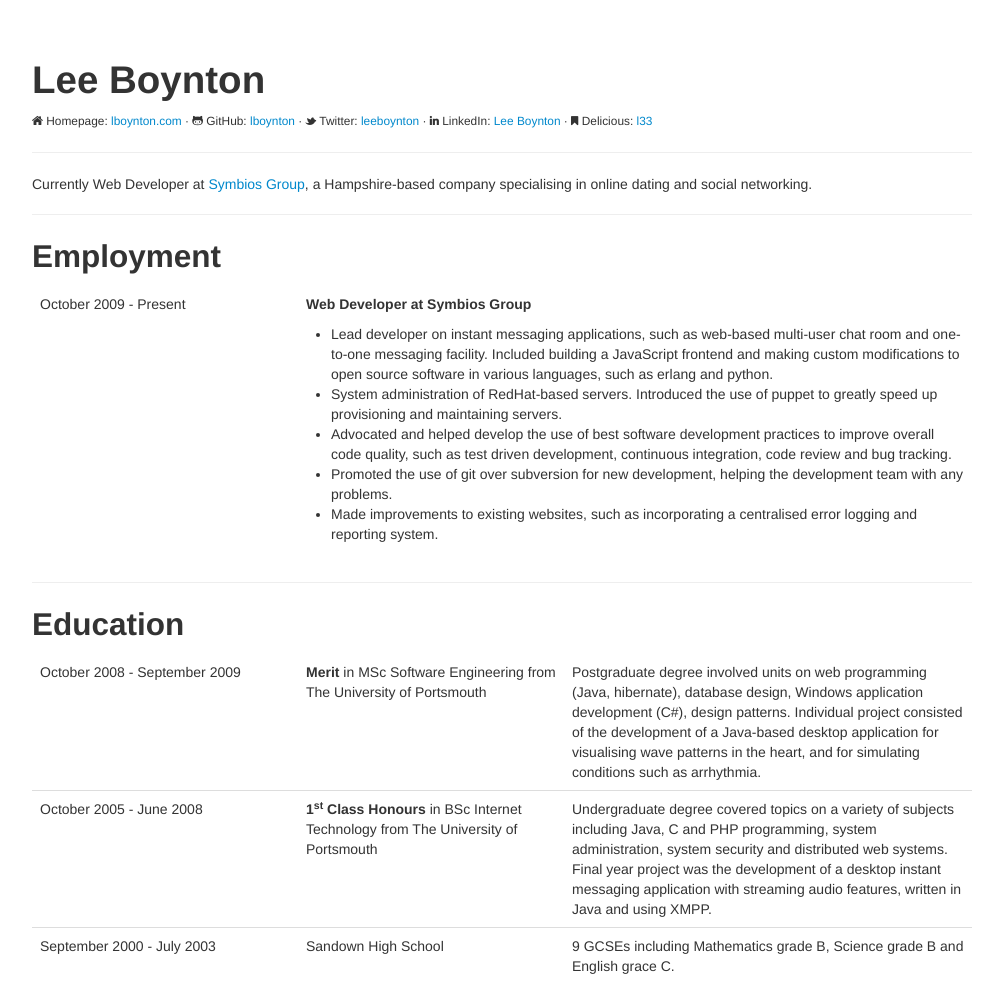
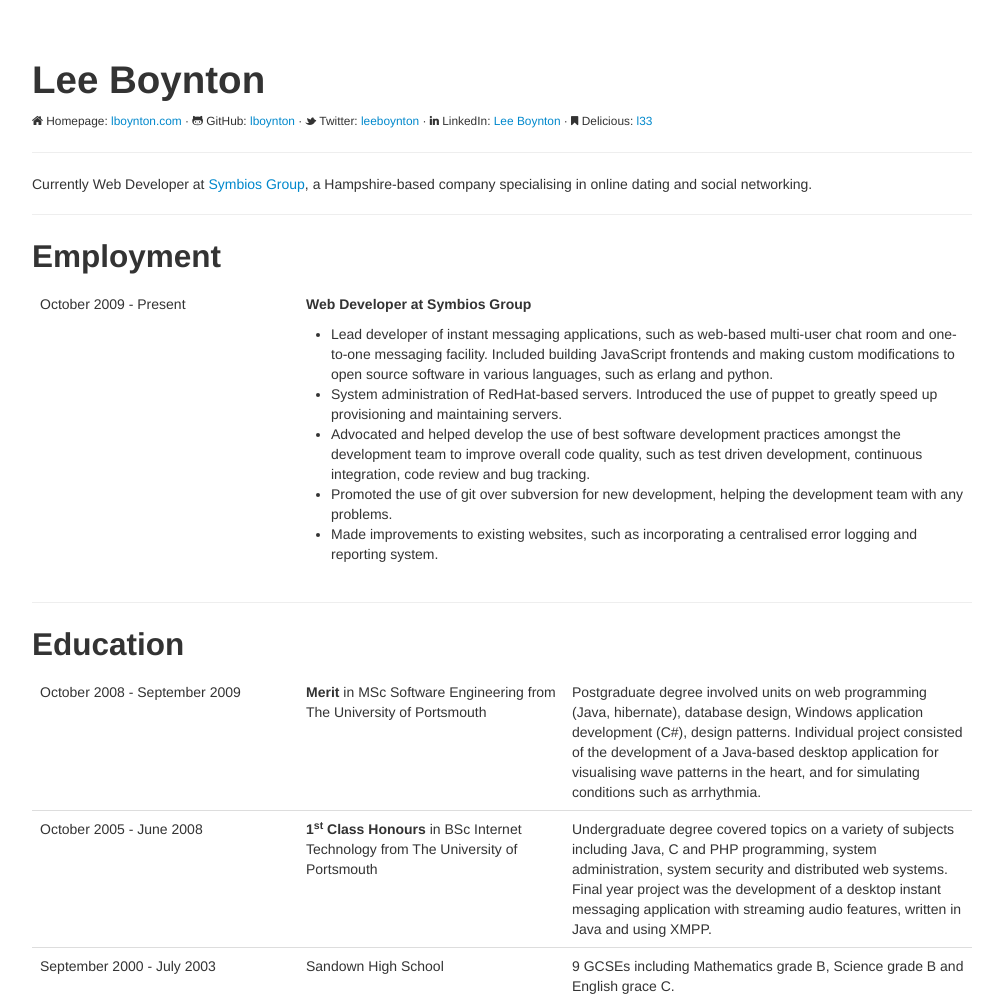
Before and after one commit to lboynton/cv, a PHP site: page / in a window 1280 px wide. Shown: the top 1003 px of the page, without its empty margins (138-1141 px from the left). Run offline with PHP 8.4, Linux system fonts and the light colour scheme.

Commit message:
Reworded text a bit more

```diff
--- a/index.php
+++ b/index.php
@@ -27,9 +27,9 @@
 						<td class="top">
 							<p><strong>Web Developer at Symbios Group</strong></p>
 							<ul>
-								<li>Lead developer on instant messaging applications, such as web-based multi-user chat room and one-to-one messaging facility. Included building a JavaScript frontend and making custom modifications to open source software in various languages, such as erlang and python.</li>
+								<li>Lead developer of instant messaging applications, such as web-based multi-user chat room and one-to-one messaging facility. Included building JavaScript frontends and making custom modifications to open source software in various languages, such as erlang and python.</li>
 								<li>System administration of RedHat-based servers. Introduced the use of puppet to greatly speed up provisioning and maintaining servers.</li>
-								<li>Advocated and helped develop the use of best software development practices to improve overall code quality, such as test driven development, continuous integration, code review and bug tracking.</li>
+								<li>Advocated and helped develop the use of best software development practices amongst the development team to improve overall code quality, such as test driven development, continuous integration, code review and bug tracking.</li>
 								<li>Promoted the use of git over subversion for new development, helping the development team with any problems.</li>
 								<li>Made improvements to existing websites, such as incorporating a centralised error logging and reporting system.</li>
 							</ul>
```
